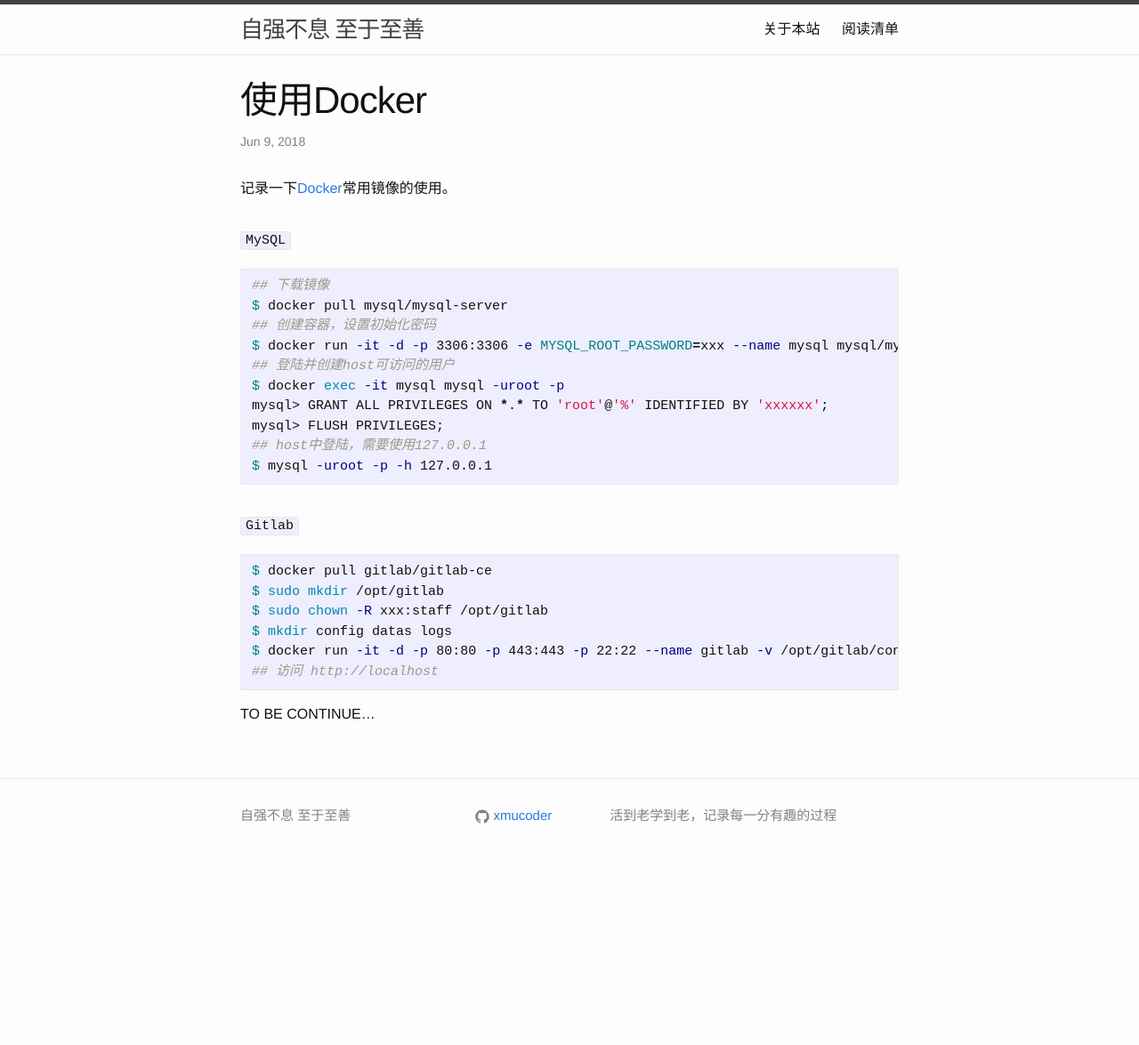
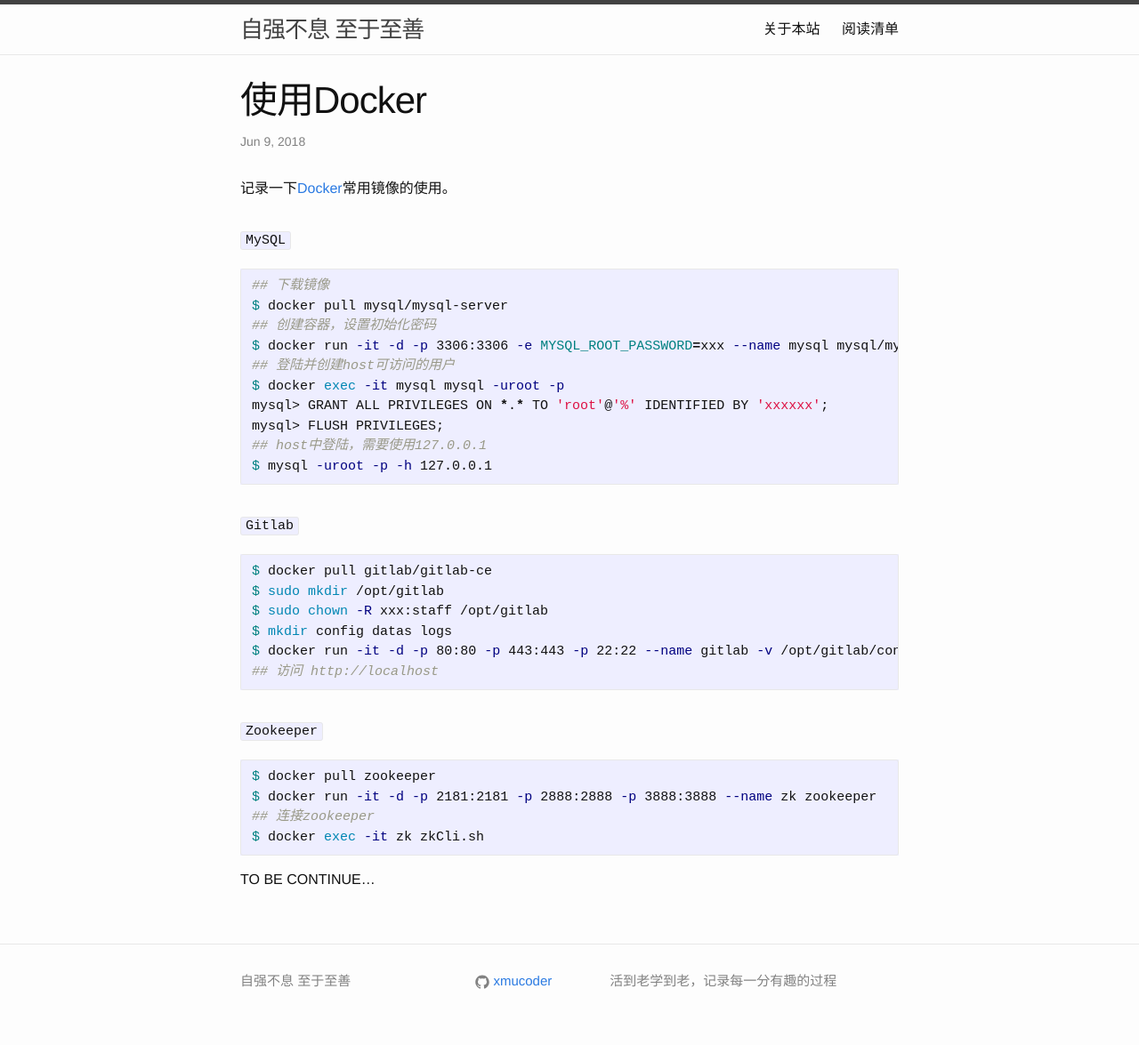
Before and after one commit to qingzhupig/qingzhupig.github.io, a Jekyll site: the page built from _posts/2018-06-09-using-docker.md, in a window 1280 px wide. Shown: the whole page at 89% size. Built offline with Jekyll 4.4.1, drawn with Linux system fonts in a browser that asks for light colours; before the commit the page ends 989 px from its top, so only the background shows below that.

Commit message:
setup zookeeper

````diff
--- a/_posts/2018-06-09-using-docker.md
+++ b/_posts/2018-06-09-using-docker.md
@@ -32,4 +32,13 @@ $ docker run -it -d -p 80:80 -p 443:443 -p 22:22 --name gitlab -v /opt/gitlab/co
 ## 访问 http://localhost
 ```
 
+## `Zookeeper`
+
+``` bash
+$ docker pull zookeeper
+$ docker run -it -d -p 2181:2181 -p 2888:2888 -p 3888:3888 --name zk zookeeper
+## 连接zookeeper
+$ docker exec -it zk zkCli.sh
+```
+
 TO BE CONTINUE...
````
